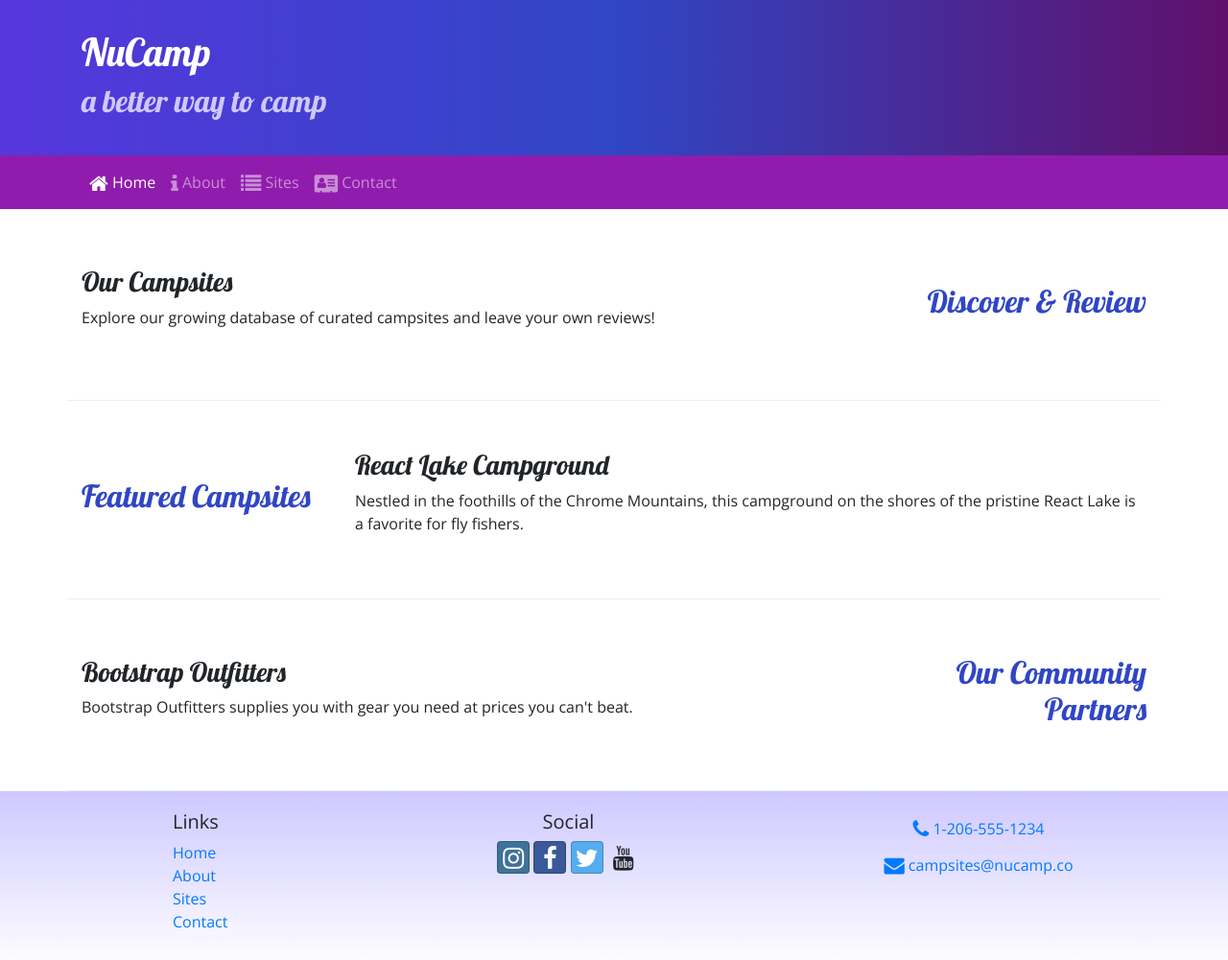
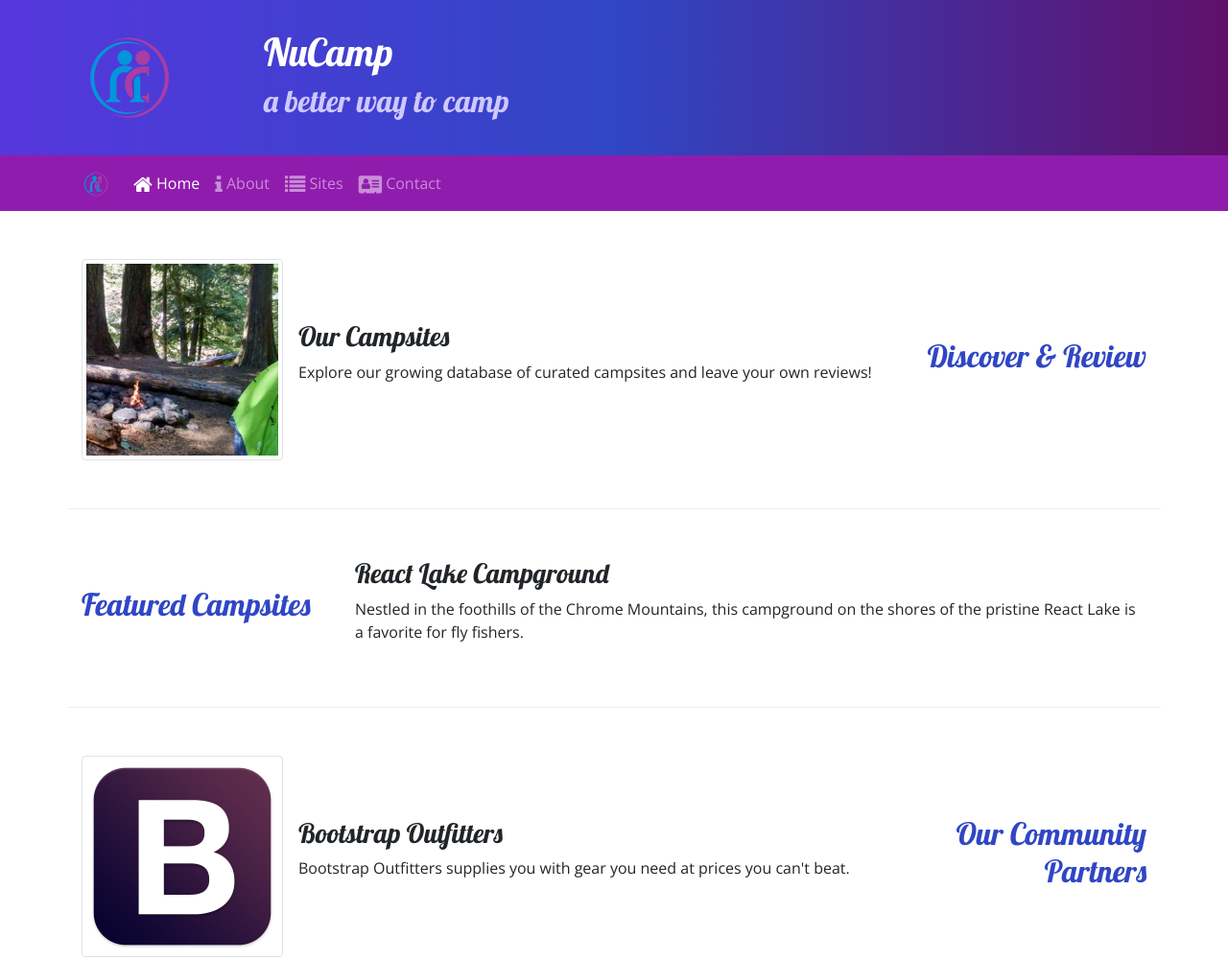
Before and after one commit to DamienVeyr/camp-project, a website: page index.html in a window 1280 px wide. Shown: the top 1001 px of the page at 96% size. Drawn offline with nearby package versions, Linux system fonts and the light colour scheme.

Commit message:
Images and Media

```diff
--- a/index.html
+++ b/index.html
@@ -22,6 +22,9 @@
     <header class="jumbotron jumbotron-fluid">
         <div class="container">
             <div class="row">
+                <div class="col-4 col-sm-3 col-md-2 align-self-center">
+                    <img src="img/logo.png" class="img-fluid" />
+                </div>
                 <div class="col">
                     <h1>NuCamp</h1>
                     <h2>a better way to camp</h2>
@@ -32,7 +35,8 @@
 
     <nav class="navbar navbar-expand-sm navbar-dark sticky-top">
         <div class="container">
-            <button class="navbar-toggler ml-auto" type="button" data-toggle="collapse"
+            <a class="navbar-brand" href="#"><img src="img/logo.png" width="30" height="30" /></a>
+            <button class="navbar-toggler" type="button" data-toggle="collapse"
             data-target="#nucampNavbar">
                 <span class="navbar-toggler-icon"></span>
             </button>
@@ -53,8 +57,13 @@
                 <h2 class="text-sm-right">Discover & Review</h2>
             </div>
             <div class="col">
-                <h3>Our Campsites</h3>
-                <p class="d-none d-sm-block">Explore our growing database of curated campsites and leave your own reviews!</p>
+                <div class="media">
+                    <img class="d-flex mr-3 img-thumbnail" src="img/breadcrumb-trail-thumb.jpg" alt="Breadcrumb Trail Thumbnail" />
+                    <div class="media-body align-self-center">
+                        <h3>Our Campsites</h3>
+                        <p class="d-none d-sm-block">Explore our growing database of curated campsites and leave your own reviews!</p>
+                    </div>
+                </div>
             </div>
         </div>
 
@@ -73,8 +82,13 @@
                 <h2 class="text-sm-right">Our Community Partners</h2>
             </div>
             <div class="col">
-                <h3>Bootstrap Outfitters</h3>
-                <p class="d-none d-sm-block">Bootstrap Outfitters supplies you with gear you need at prices you can't beat.</p>
+                <div class="media">
+                    <img class="d-flex mr-3 img-thumbnail" src="img/bootstrap-thumb.png" alt="Bootstrap Outfitters" />
+                    <div class="media-body align-self-center">
+                        <h3>Bootstrap Outfitters</h3>
+                        <p class="d-none d-sm-block">Bootstrap Outfitters supplies you with gear you need at prices you can't beat.</p>
+                    </div>
+                </div>
             </div>
         </div>
     </div>
```
Also changed, not shown: aboutus.html (+5 -1 lines), contactus.html (+6 -1 lines).
